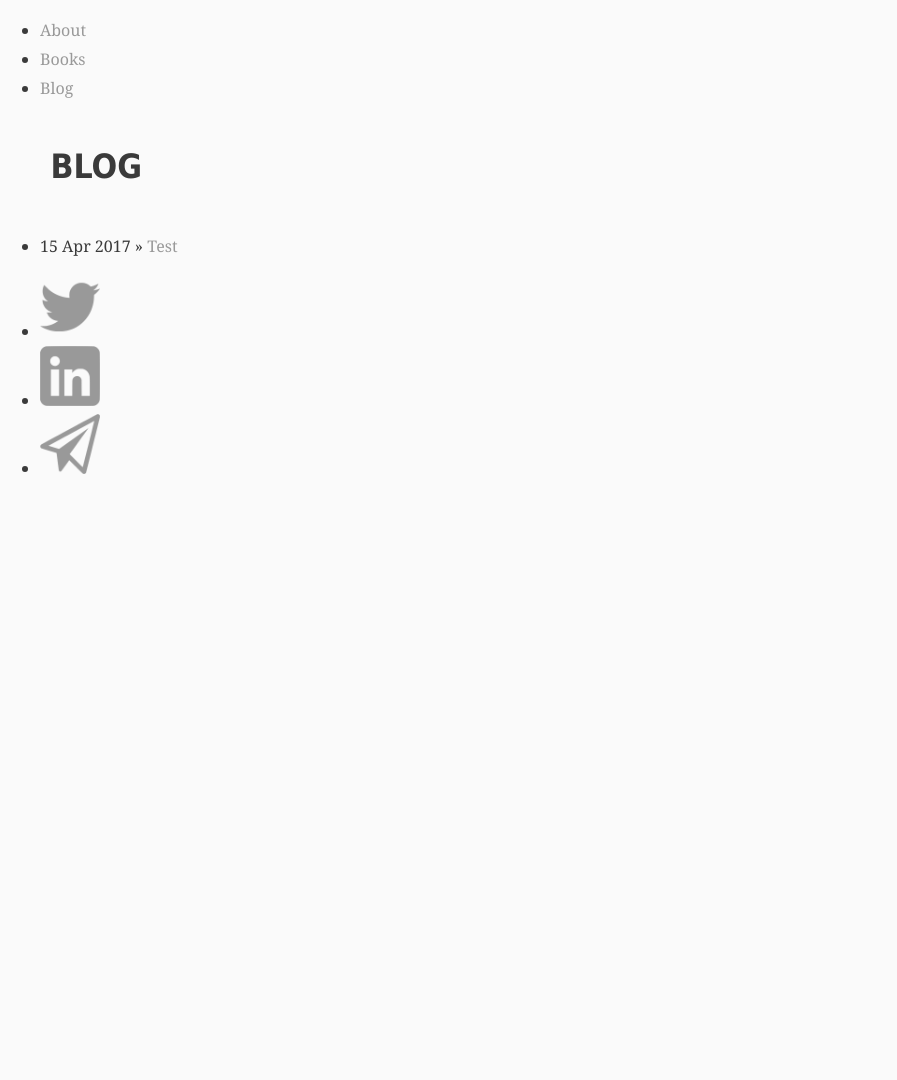
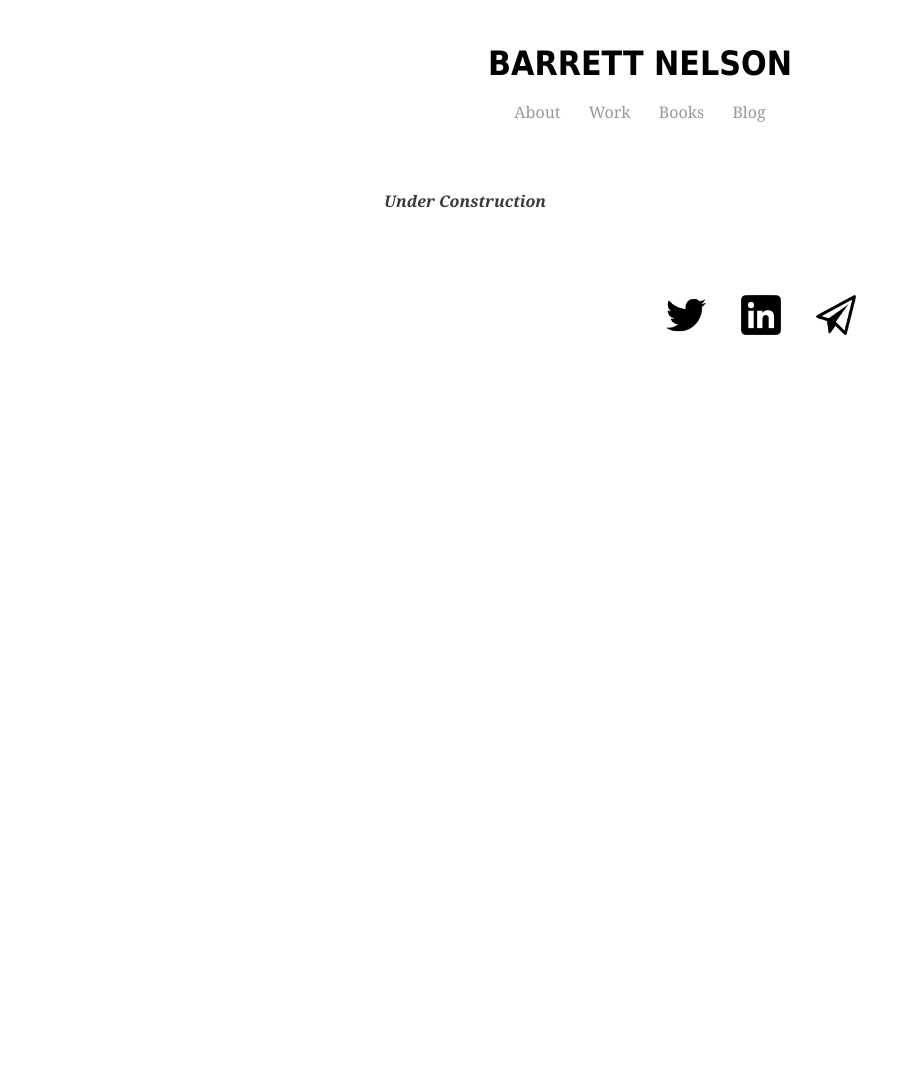
Before and after one commit to bstnel/bstnel.github.io, a Jekyll site: the page blog/index.html, which Jekyll copies as it is, in a window 1280 px wide. Shown: the whole page, without its empty margins (0-897 px from the left). Built offline with Jekyll 4.4.1, drawn with Linux system fonts in a browser that asks for light colours; before the commit the page ends 900 px from its top, so only the background shows below that.

Commit message:
Update index.html

```diff
--- a/blog/index.html
+++ b/blog/index.html
@@ -1,11 +1,54 @@
----
-layout: default
-title: Blog
----
-	<h1>Blog</h1>
-	<ul class="posts">
+<html>
+		<head>
+			<title>Barrett Nelson</title>
+			<link href="favicon.ico" rel="shortcut icon" type="image/x-icon">
+			<link rel="stylesheet" type="text/css" href="/css/main.css">
+   		</head>
+<body>
+    <div class="centerdiv">
+      <div class="header">
+        <div class="edge">
+          <h1>
 
-	  {% for post in site.posts %}
-	    <li><span>{{ post.date | date_to_string }}</span> » <a href="{{ post.url }}" title="{{ post.title }}">{{ post.title }}</a></li>
-	  {% endfor %}
-	</ul>
+          </h1>
+        </div>
+        <div class="center">
+          <h1>Barrett Nelson</h1>
+        </div>
+        <div class="edge">
+          <h1>
+
+          </h1>
+        </div>
+	    </div>
+
+                <nav>
+    		<ul class="nav">
+        		<li><a href="/">About</a></li>
+			<li><a href="/work">Work</a></li>
+	        	<li><a href="/books">Books</a></li>
+        		<li><a href="/blog">Blog</a></li>
+    		</ul>
+		</nav>
+                     <nav>
+    		<ul class="nav2">
+
+    		</ul>
+		</nav>
+
+<div class="books">
+  <p>
+  <h3>Under Construction</h3>
+
+<h6>
+	        <ul>
+	        <li><a href="https://twitter.com/barstonel"><img src="../../twitter-256-black.png"style="width:40px;height:40px;"></a></li>
+		<li><a href="https://www.linkedin.com/in/barrettnelson/"><img src="../../linkedin-256-black.png"style="width:40px;height:40px;"></a></li>
+		<li><a href="mailto:bstnel@gmail.com"><img src="../../email-256-black.png"style="width:40px;height:40px;"></a></li>
+		</ul>
+</h6>
+</p>
+</div>
+
+</body>
+</html>
```
